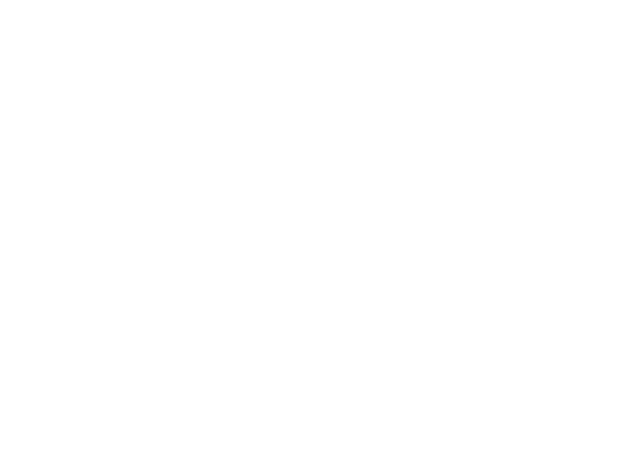
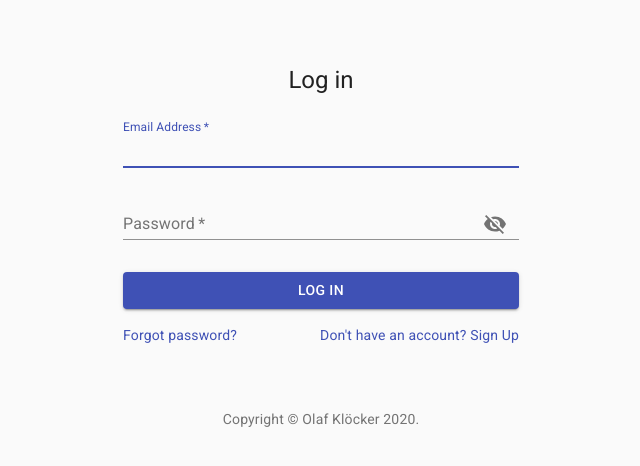
Before and after one commit to okloecker/timemanagement-react, a React (Create React App) app: page / in a window 1280 px wide. Shown: the top 466 px of the page, without its empty margins (319-959 px from the left). Built offline with nearby package versions, Linux system fonts and the light colour scheme; the HTML template or start-up script is replaced by a standard one.

Commit message:
feat: [Login form] add form with material-ui components

```diff
--- a/src/App.js
+++ b/src/App.js
@@ -1,7 +1,12 @@
 import React from "react";
+import Login from "Login";
 
 function App() {
-  return <div />;
+  return (
+    <div>
+      <Login />
+    </div>
+  );
 }
 
 export default App;
--- /dev/null
+++ b/src/Login.js
@@ -0,0 +1,153 @@
+import React from "react";
+
+import clsx from "clsx";
+
+import Box from "@material-ui/core/Box";
+import Button from "@material-ui/core/Button";
+import Container from "@material-ui/core/Container";
+import CssBaseline from "@material-ui/core/CssBaseline";
+import IconButton from "@material-ui/core/IconButton";
+import Grid from "@material-ui/core/Grid";
+import InputAdornment from "@material-ui/core/InputAdornment";
+import Link from "@material-ui/core/Link";
+import TextField from "@material-ui/core/TextField";
+import Typography from "@material-ui/core/Typography";
+import Visibility from "@material-ui/icons/Visibility";
+import VisibilityOff from "@material-ui/icons/VisibilityOff";
+import { makeStyles } from "@material-ui/core/styles";
+
+function Copyright() {
+  return (
+    <Typography variant="body2" color="textSecondary" align="center">
+      {"Copyright © "}
+      <Link color="inherit" href="https://memomolecule.com/">
+        Olaf Klöcker
+      </Link>{" "}
+      {new Date().getFullYear()}
+      {"."}
+    </Typography>
+  );
+}
+
+const useStyles = makeStyles(theme => ({
+  paper: {
+    marginTop: theme.spacing(8),
+    display: "flex",
+    flexDirection: "column",
+    alignItems: "center"
+  },
+  avatar: {
+    margin: theme.spacing(1),
+    backgroundColor: theme.palette.secondary.main
+  },
+  form: {
+    width: "100%", // Fix IE 11 issue.
+    marginTop: theme.spacing(1)
+  },
+  submit: {
+    margin: theme.spacing(3, 0, 2)
+  }
+}));
+
+const Login = props => {
+  const classes = useStyles();
+  const [values, setValues] = React.useState({
+    email: "",
+    password: "",
+    showPassword: false
+  });
+
+  const handleChange = prop => event => {
+    setValues({ ...values, [prop]: event.target.value });
+  };
+
+  const handleClickShowPassword = () => {
+    setValues({ ...values, showPassword: !values.showPassword });
+  };
+
+  const handleMouseDownPassword = event => {
+    event.preventDefault();
+  };
+
+  const handleSubmit = event => {
+    event.preventDefault();
+    console.log(event.target.email.value);
+  }
+
+  return (
+    <Container component="main" maxWidth="xs">
+      <CssBaseline />
+      <div className={classes.paper}>
+        <Typography component="h1" variant="h5">
+          Log in
+        </Typography>
+        <form className={clsx(classes.form)} noValidate onSubmit={handleSubmit}>
+          <TextField
+            margin="normal"
+            required
+            fullWidth
+            id="email"
+            value={values.email}
+            label="Email Address"
+            name="email"
+            autoComplete="email"
+            autoFocus
+            onChange={handleChange("email")}
+          />
+          <TextField
+            margin="normal"
+            required
+            fullWidth
+            name="password"
+            label="Password"
+            type={values.showPassword ? "text" : "password"}
+            id="password"
+            autoComplete="current-password"
+            value={values.password}
+            onChange={handleChange("password")}
+            inputProps={{ id: "password" }}
+            InputProps={{
+              endAdornment: (
+                <InputAdornment position="end">
+                  <IconButton
+                    aria-label="toggle password visibility"
+                    onClick={handleClickShowPassword}
+                    onMouseDown={handleMouseDownPassword}
+                  >
+                    {values.showPassword ? <Visibility /> : <VisibilityOff />}
+                  </IconButton>
+                </InputAdornment>
+              )
+            }}
+          />
+          <Button
+            type="submit"
+            fullWidth
+            variant="contained"
+            color="primary"
+            className={classes.submit}
+          >
+            Log in
+          </Button>
+          <Grid container>
+            <Grid item xs>
+              <Link href="#" variant="body2">
+                Forgot password?
+              </Link>
+            </Grid>
+            <Grid item>
+              <Link href="#" variant="body2">
+                {"Don't have an account? Sign Up"}
+              </Link>
+            </Grid>
+          </Grid>
+        </form>
+      </div>
+      <Box mt={8}>
+        <Copyright />
+      </Box>
+    </Container>
+  );
+};
+
+export default Login;
```
